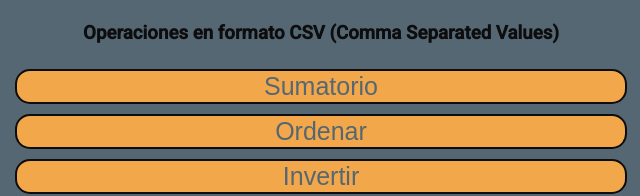
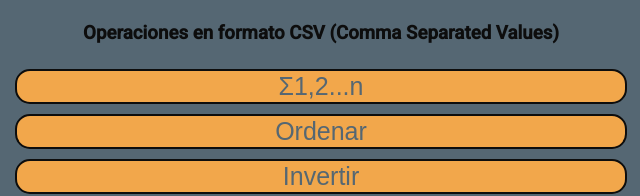
Before and after one commit to Fazeludox/Primeros_pasos, a plain HTML site: page M3_TP2P-calculadora/index.html in a window 1280 px wide. Shown: the part 622-818 px from the top of the page, 319-959 px from the left. Drawn offline with Linux system fonts and the light colour scheme.

Commit message:
M3 P2P - Uso de sigma.

```diff
--- a/M3_TP2P-calculadora/index.html
+++ b/M3_TP2P-calculadora/index.html
@@ -422,7 +422,7 @@
         <h3>Operaciones en formato CSV (Comma Separated Values)</h3>
 
         <div id="botones_csv">
-          <button id="sumatorio" onclick="sumatorio()">Sumatorio</button>
+          <button id="sumatorio" onclick="sumatorio()">&#931;1,2...n</button>
           <button id="ordenar" onclick="ordenar()">Ordenar</button>
           <button id="revertir" onclick="revertir()">Invertir</button>
           <button id="quitar" onclick="quitar()">Quitar</button>
```
